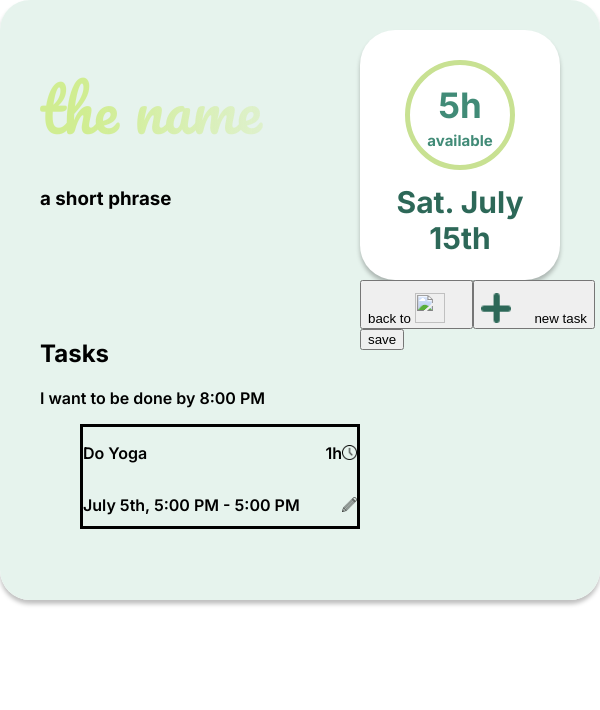
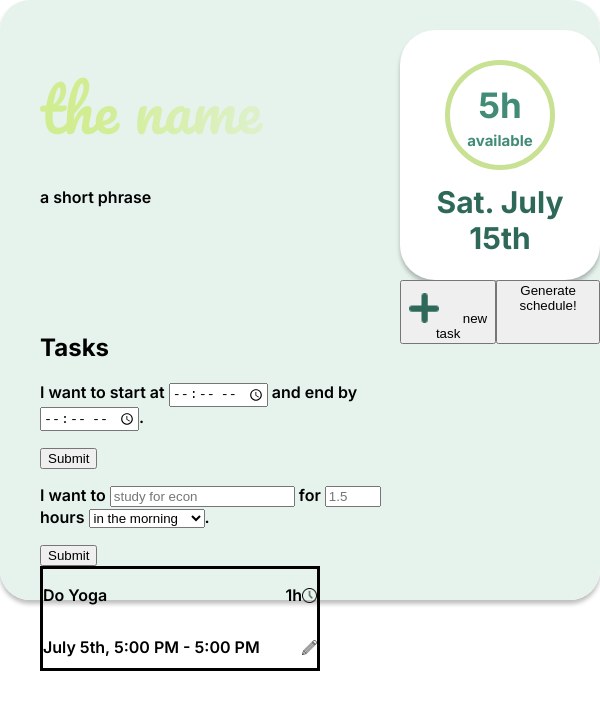
Before and after one commit to lijemmu/Auto-time-manager, a browser extension: page frontend/popup.html in a window 400 px wide. Shown: the top 710 px of the page, 600 px wide, since content can reach past the window. Drawn offline with Linux system fonts and the light colour scheme.

Commit message:
Restructured popup.html along with Fernanda Pisconte

```diff
--- a/frontend/popup.html
+++ b/frontend/popup.html
@@ -17,17 +17,42 @@
   </head>
 
   <body>
-    <div id="main-screen">
+    <div id="main-screen" role="main">
       <div class="container-1">
         <div class="product-name">
           <h1>the name</h1>
-          <h3>a short phrase</h3>
+          <p id="subtitle">a short phrase</p>
         </div>
 
         <div class="tasks">
           <h2>Tasks</h2>
-          <p>I want to be done by 8:00 PM</p>
-          <ul>
+          <form id="start-end">
+          <p>
+            I want to start at <input type="time">
+            and end by <input type="time">.
+          </p>
+          <input type="submit" value="Submit">
+          </form>
+          <form id="make-task">
+            <p>
+              I want to <input
+                type="text"
+                name='activity name'
+                placeholder='study for econ'>
+              for <input
+                type="number"
+                name='duration'
+                placeholder='1.5'
+                min=0 max=24>
+              hours <select name="time-preference">
+                <option value='m'>in the morning</option>
+                <option value='no-pref'>(No preference)</option>
+              </select>.
+            </p>
+            <input type='submit' value='Submit'>
+          </form>
+
+          <div id="task-items-container">
             <div class="one-task">
               <div class="upper">
                 <p>Do Yoga</p>
@@ -41,7 +66,7 @@
                 <img class="small-icon" src="images/pencil.png" />
               </div>
             </div>
-          </ul>
+          </div>
         </div>
       </div>
 
@@ -59,23 +84,16 @@
           </div>
         </div>
 
-        <div id="control">
-          <div class="buttons">
-            <button>
-              back to
-              <img class="logo" src="images/gc.png" />
-            </button>
-            <button>
-              <img class="logo" src="images/plus.png" />
-              new task
-            </button>
-          </div>
+        <div class="buttons">
+          <button>
+            <img class="logo" src="images/plus.png" />
+            new task
+          </button>
+          <button id="save-button">
+            Generate schedule!
+          </button>
         </div>
-
-        <button id="save-button">save</button>
       </div>
     </div>
-
-    <script></script>
   </body>
 </html>
```
